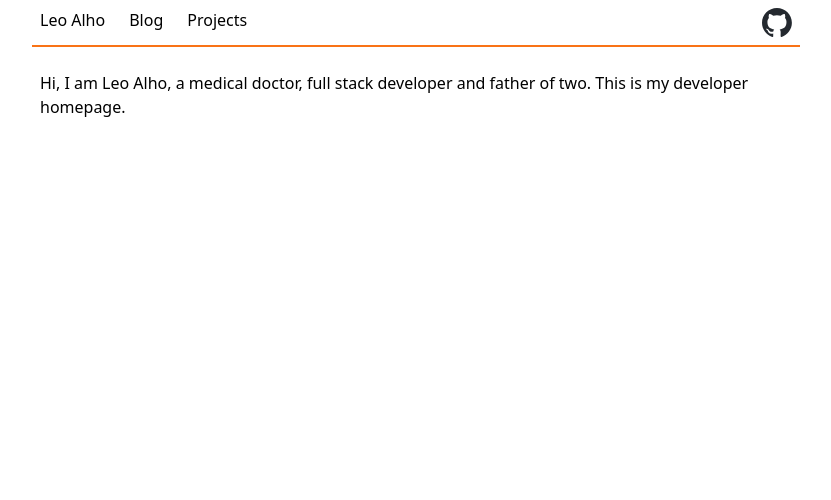
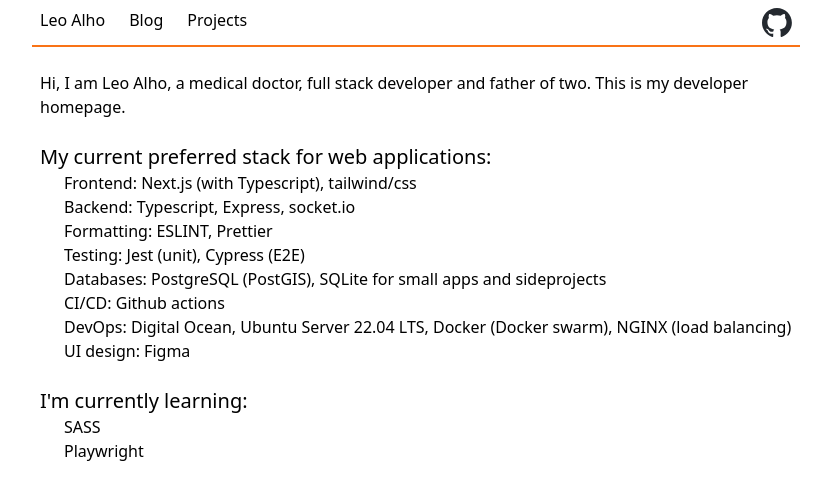
Before and after one commit to leoalho/leoalho.github.io, a Next.js app: page / in a window 1280 px wide. Shown: the top 500 px of the page, without its empty margins (224-1055 px from the left). Built offline with nearby package versions, Linux system fonts and the light colour scheme.

Commit message:
update index page

```diff
--- a/src/pages/index.tsx
+++ b/src/pages/index.tsx
@@ -1,3 +1,4 @@
+/* eslint-disable react/no-unescaped-entities */
 export const config = {
   unstable_runtimeJS: false,
 };
@@ -5,8 +6,36 @@
 const Index = () => {
   return (
     <div>
-      Hi, I am Leo Alho, a medical doctor, full stack developer and father of
-      two. This is my developer homepage.
+      <div>
+        Hi, I am Leo Alho, a medical doctor, full stack developer and father of
+        two. This is my developer homepage.
+      </div>
+      <div className="my-6">
+        <h2>My current preferred stack for web applications:</h2>
+        <ul className="ml-6">
+          <li>Frontend: Next.js (with Typescript), tailwind/css</li>
+          <li>Backend: Typescript, Express, socket.io</li>
+          <li>Formatting: ESLINT, Prettier</li>
+          <li>Testing: Jest (unit), Cypress (E2E)</li>
+          <li>
+            Databases: PostgreSQL (PostGIS), SQLite for small apps and
+            sideprojects
+          </li>
+          <li>CI/CD: Github actions</li>
+          <li>
+            DevOps: Digital Ocean, Ubuntu Server 22.04 LTS, Docker (Docker
+            swarm), NGINX (load balancing)
+          </li>
+          <li>UI design: Figma</li>
+        </ul>
+      </div>
+      <div>
+        <h2>I'm currently learning:</h2>
+        <ul className="ml-6">
+          <li>SASS</li>
+          <li>Playwright</li>
+        </ul>
+      </div>
     </div>
   );
 };
```
